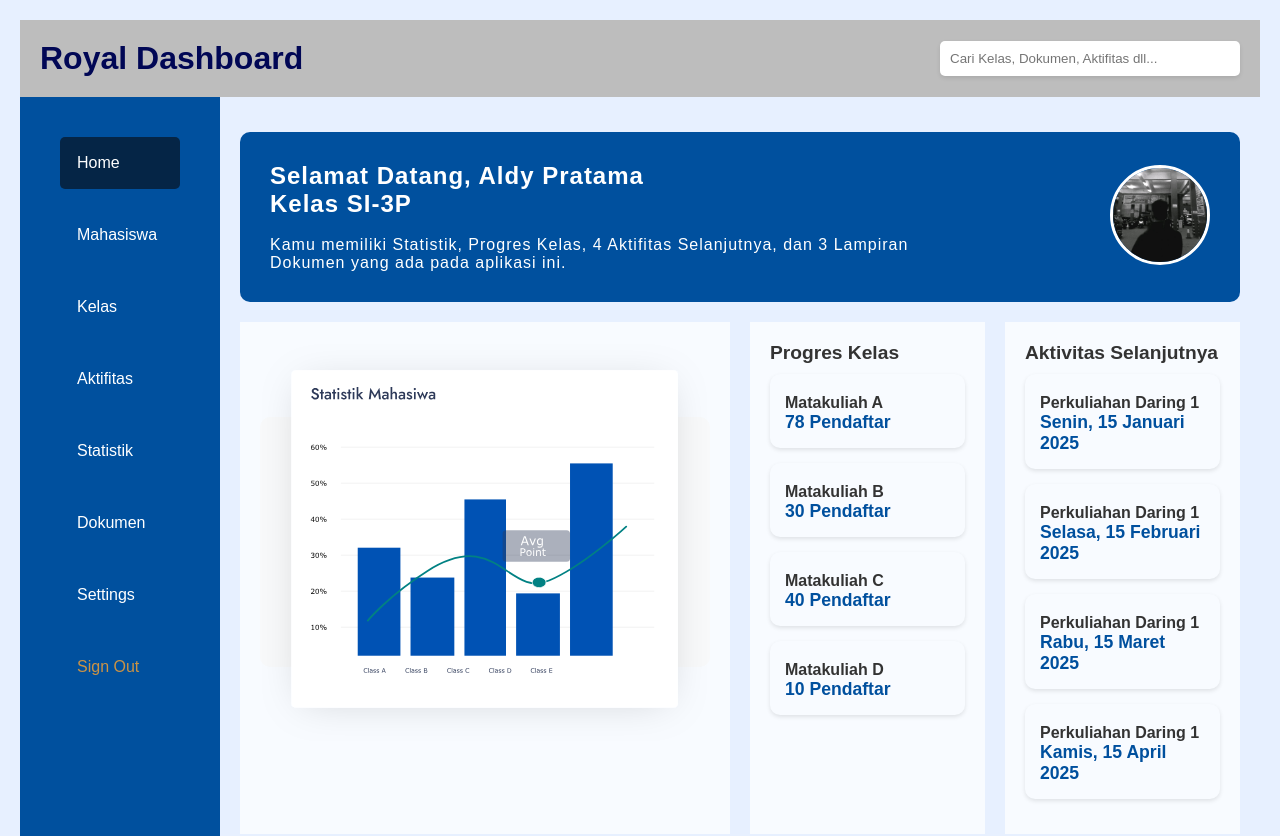
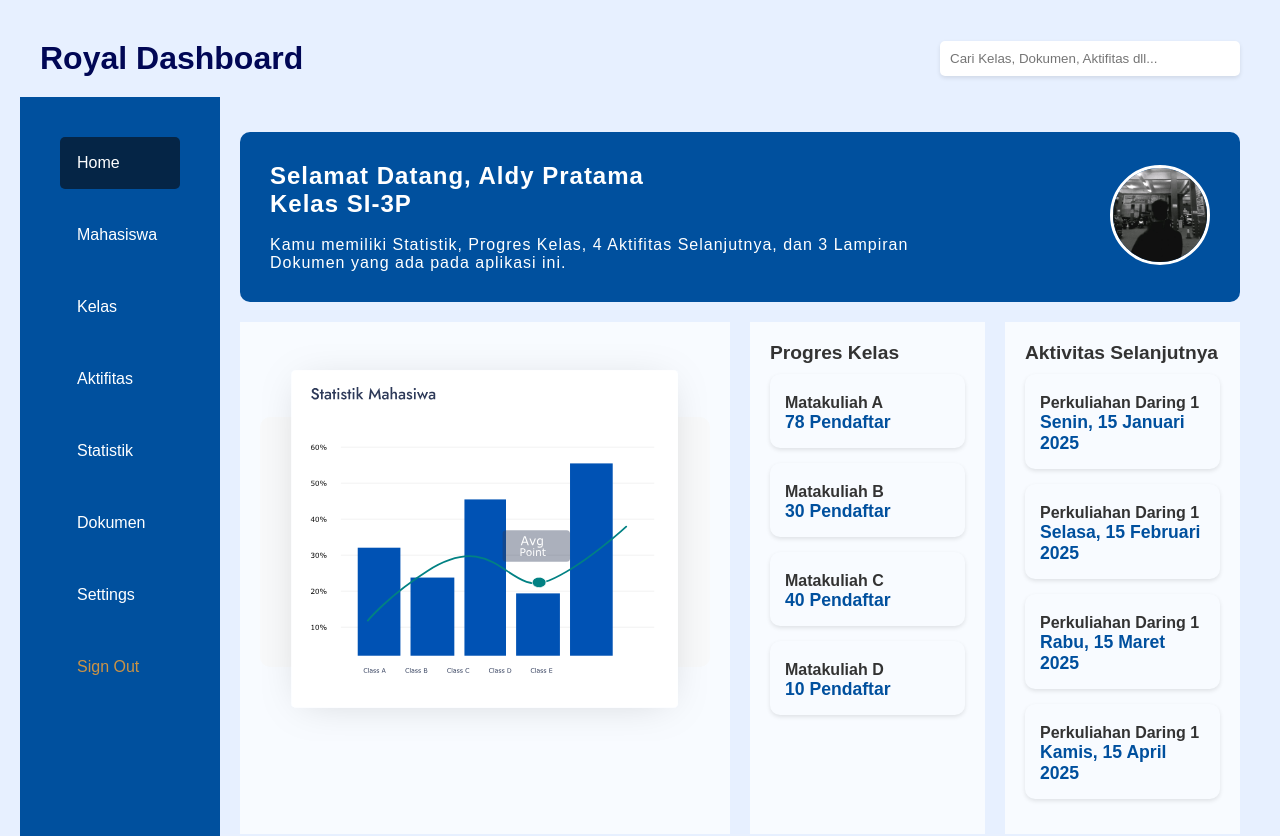
Before and after one commit to xaldycqr/TEST, a plain HTML site: page index.html in a window 1280 px wide. Shown: the top 836 px of the page. Drawn offline with Linux system fonts and the light colour scheme.

Commit message:
Update UTS.css

```diff
--- a/UTS.css
+++ b/UTS.css
@@ -14,7 +14,7 @@
   }
 
   header {
-    background-color: #bdbdbd;
+    background-color: rgb(231, 240, 255);
     color: #010755;
     padding: 20px;
     display: flex;
```
